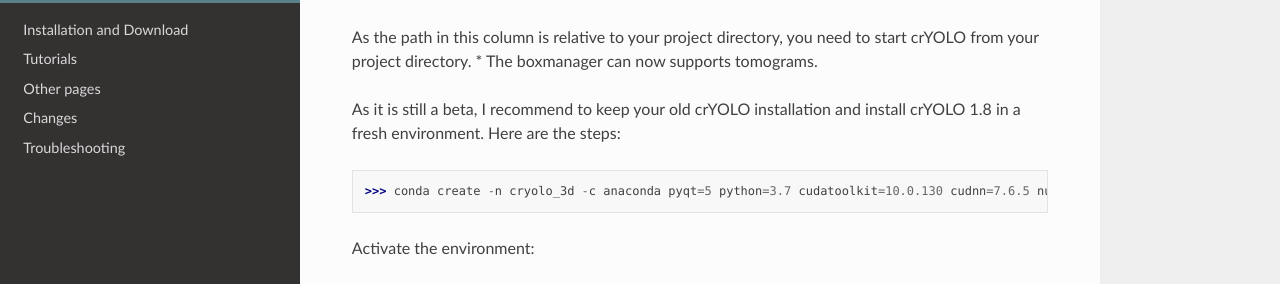
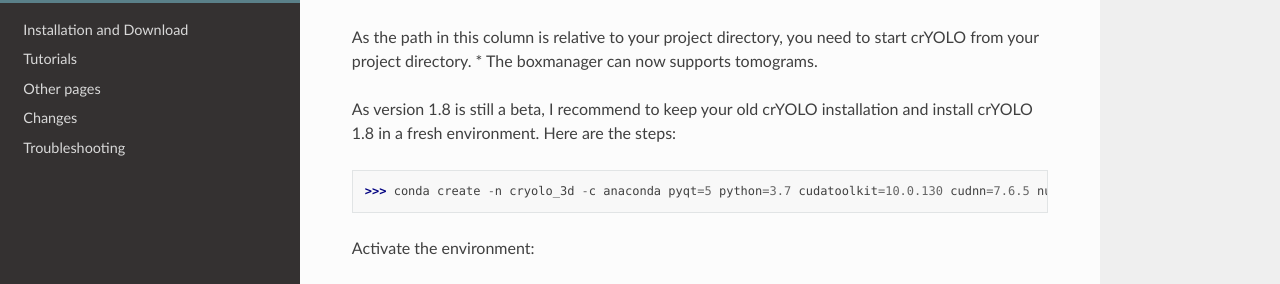
Before and after one commit to MPI-Dortmund/cryolo, a Sphinx documentation site: the page built from source/tutorials/tut05_tomo.rst, in a window 1280 px wide and 900 px high, scrolled down 565 px. Shown: the part 158-442 px from the top of the window. Built offline with Sphinx 7.4.7 and the Read the Docs theme 2.0.0, drawn with Linux system fonts in a browser that asks for light colours.

Commit message:
update tutorial

```diff
--- a/source/tutorials/tut05_tomo.rst
+++ b/source/tutorials/tut05_tomo.rst
@@ -25,7 +25,7 @@
 As the path in this column is relative to your project directory, you need to start crYOLO from your project directory.
 * The boxmanager can now supports tomograms.
 
-As it is still a beta, I recommend to keep your old crYOLO installation and
+As version 1.8 is still a beta, I recommend to keep your old crYOLO installation and
 install crYOLO 1.8 in a fresh environment. Here are the steps:
 
 >>> conda create -n cryolo_3d -c anaconda pyqt=5 python=3.7 cudatoolkit=10.0.130 cudnn=7.6.5 numpy==1.18.5 libtiff wxPython=4.0.4
```
